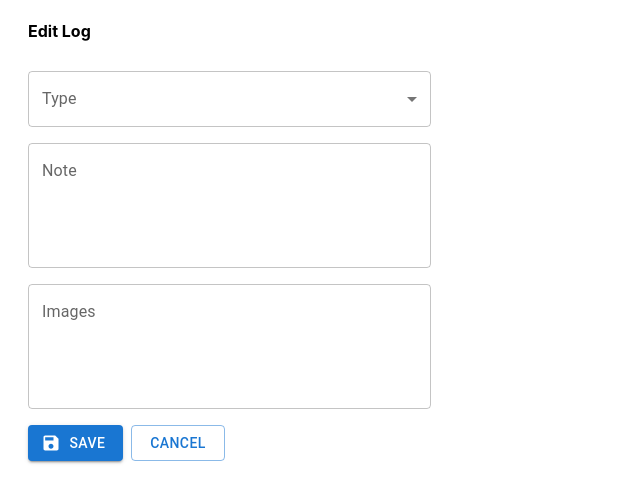
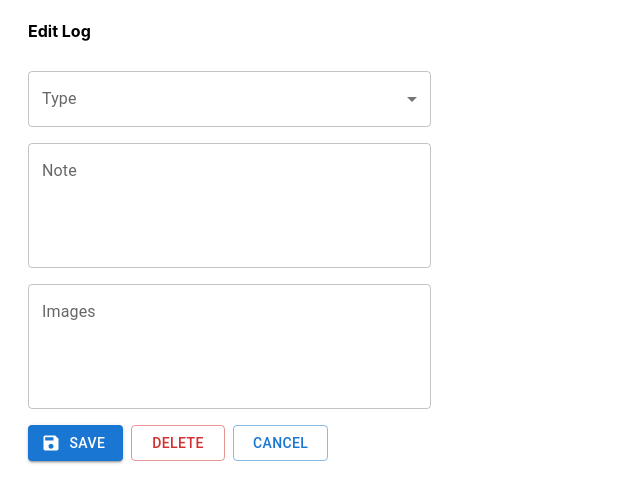
Before and after one commit to terrypinn/grow-log, a React (Create React App) app in the folder client/: page /log/edit/1 in a window 1280 px wide. Shown: the top 502 px of the page, without its empty margins (0-640 px from the left). Built offline with nearby package versions, Linux system fonts and the light colour scheme; no server answers.

Commit message:
Add delete function to log edit component

```diff
--- a/client/src/components/LogEdit.js
+++ b/client/src/components/LogEdit.js
@@ -72,6 +72,16 @@ export default function LogEdit() {
       });
 
     navigate(`/plant/${data.plantId}/logs`);
+  }
+
+  async function deleteLog(id) {
+    if (!window.confirm("Are you sure you want to delete this log?")) return;
+
+    await fetch(`${process.env.REACT_APP_API_URL}/log/${id}`, {
+      method: 'DELETE'
+    });
+
+    navigate(`/plant/${form.plantId}/logs`);
   }
 
   return (
@@ -149,6 +159,16 @@ export default function LogEdit() {
         <Grid item xs={1}>
           <Button
             fullWidth
+            color="error"
+            variant="outlined"
+            onClick={() => { deleteLog(form._id) }}
+          >
+            Delete
+          </Button>
+        </Grid>
+        <Grid item xs={1}>
+          <Button
+            fullWidth
             variant="outlined"
             onClick={() => { navigate(`/plant/${form.plantId}/logs`) }}>Cancel</Button>
         </Grid>
```
